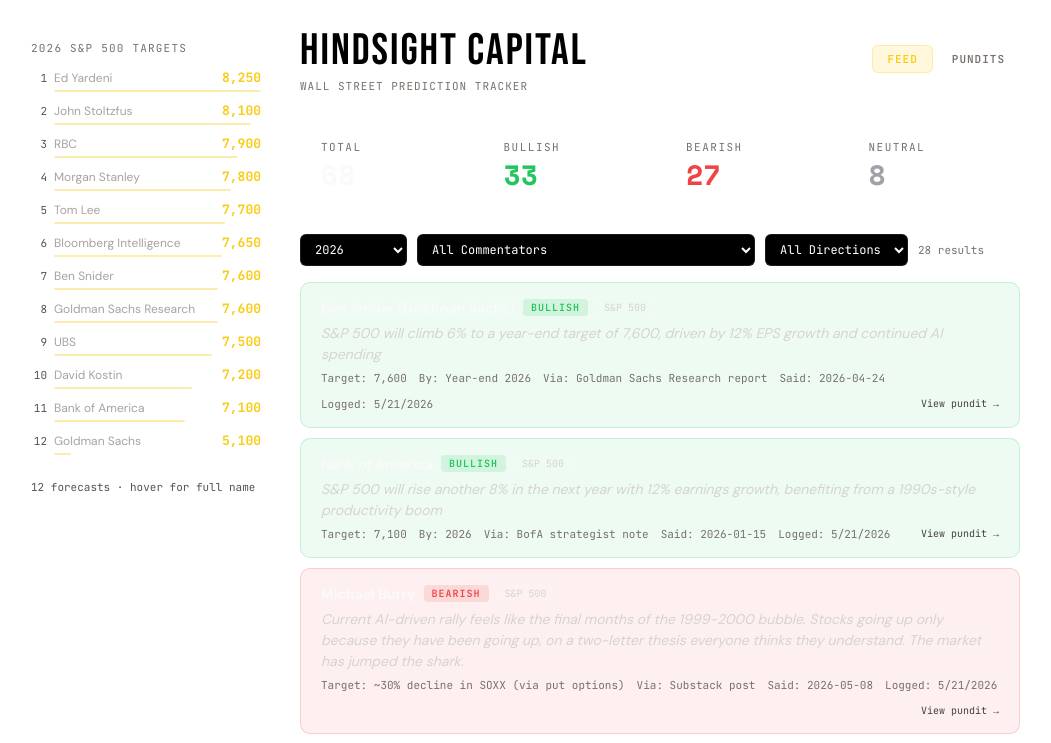
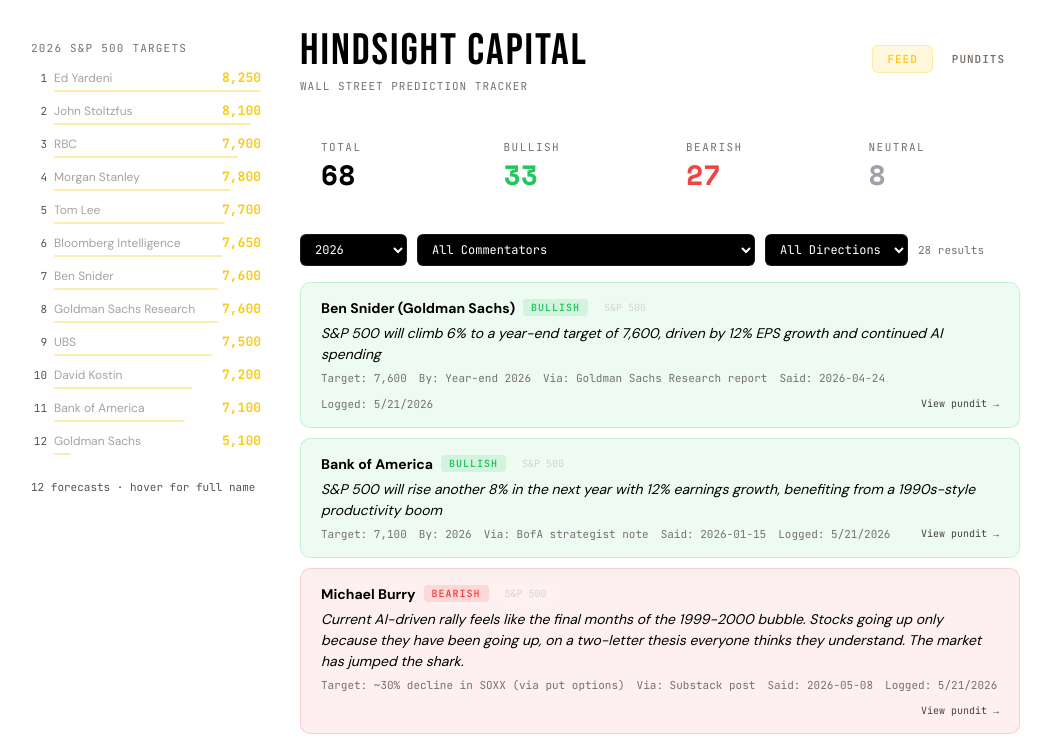
Before and after one commit to veridead1/pundit-tracker, a Next.js app: page / in a window 1280 px wide. Shown: the top 743 px of the page, without its empty margins (84-1135 px from the left). Built offline with nearby package versions, Linux system fonts and the light colour scheme.

Commit message:
Change pundit name, prediction text, and total count to black
Co-Authored-By: Claude Sonnet 4.6 <noreply@anthropic.com>

```diff
--- a/components/PunditTracker.jsx
+++ b/components/PunditTracker.jsx
@@ -185,7 +185,7 @@ function StatCard(props) {
   return (
     <div style={{ background: "rgba(255,255,255,0.03)", border: "1px solid rgba(255,255,255,0.06)", borderRadius: 10, padding: "18px 20px", flex: 1, minWidth: 110 }}>
       <div style={{ fontSize: 11, textTransform: "uppercase", letterSpacing: 1.5, color: "#78716c", marginBottom: 6, fontFamily: monoFont }}>{props.label}</div>
-      <div style={{ fontSize: 28, fontWeight: 700, color: props.accent || "#fafaf9", fontFamily: headFont, lineHeight: 1.1 }}>{props.value}</div>
+      <div style={{ fontSize: 28, fontWeight: 700, color: props.accent || "#000000", fontFamily: headFont, lineHeight: 1.1 }}>{props.value}</div>
     </div>
   );
 }
@@ -220,7 +220,7 @@ function PredictionCard(props) {
       <div style={{ display: "flex", justifyContent: "space-between", alignItems: "flex-start", gap: 12, flexWrap: "wrap" }}>
         <div style={{ flex: 1, minWidth: 200 }}>
           <div style={{ display: "flex", alignItems: "center", gap: 8, marginBottom: 6, flexWrap: "wrap" }}>
-            <span style={{ fontWeight: 700, fontSize: 14, color: hov ? "#ffffff" : "#fafaf9" }}>{pred.commentator}</span>
+            <span style={{ fontWeight: 700, fontSize: 14, color: "#000000" }}>{pred.commentator}</span>
             <span style={{
               fontSize: 10, textTransform: "uppercase", letterSpacing: 1,
               padding: "2px 8px", borderRadius: 4,
@@ -235,7 +235,7 @@ function PredictionCard(props) {
               }}>{pred.asset}</span>
             )}
           </div>
-          <div style={{ fontSize: 14, color: "#d6d3d1", lineHeight: 1.5, marginBottom: 6, fontStyle: "italic" }}>
+          <div style={{ fontSize: 14, color: "#000000", lineHeight: 1.5, marginBottom: 6, fontStyle: "italic" }}>
             {pred.prediction}
           </div>
           <div style={{ display: "flex", gap: 12, flexWrap: "wrap", fontSize: 11, color: "#78716c", fontFamily: monoFont, alignItems: "center" }}>
```
